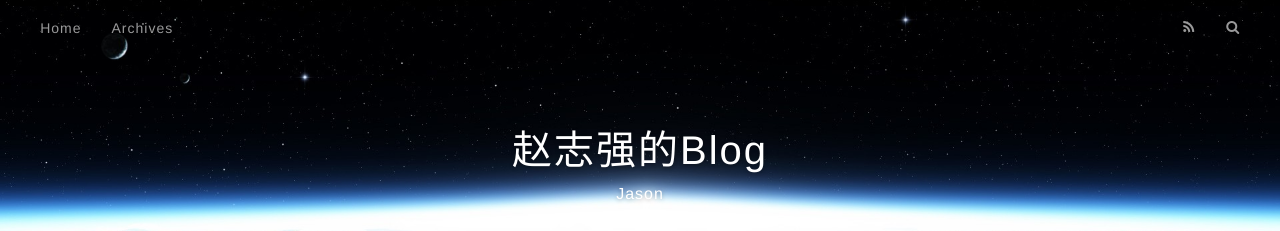
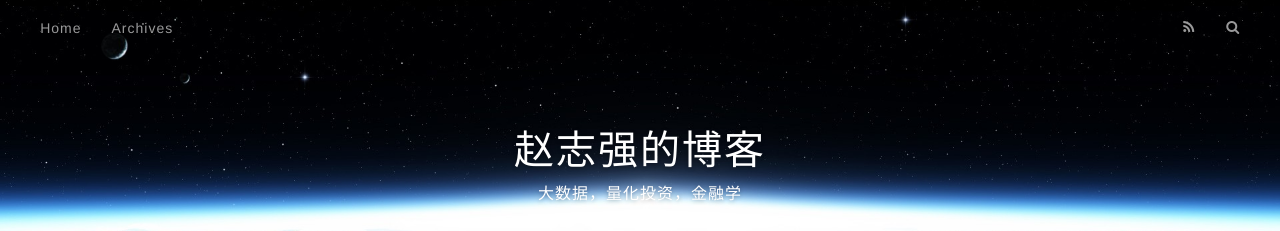
Before and after one commit to zzqoxygen/zzqoxygen.github.io, a plain HTML site: page index.html in a window 1280 px wide. Shown: the top 231 px of the page. Drawn offline with nearby package versions, Linux system fonts and the light colour scheme.

Commit message:
Site updated: 2016-09-03 22:20:43

```diff
--- a/index.html
+++ b/index.html
@@ -3,19 +3,19 @@
 <head>
   <meta charset="utf-8">
 
-  <title>赵志强的Blog</title>
+  <title>赵志强的博客</title>
   <meta name="viewport" content="width=device-width, initial-scale=1, maximum-scale=1">
   <meta name="description" content="test">
 <meta property="og:type" content="website">
-<meta property="og:title" content="赵志强的Blog">
+<meta property="og:title" content="赵志强的博客">
 <meta property="og:url" content="http://yoursite.com/index.html">
-<meta property="og:site_name" content="赵志强的Blog">
+<meta property="og:site_name" content="赵志强的博客">
 <meta property="og:description" content="test">
 <meta name="twitter:card" content="summary">
-<meta name="twitter:title" content="赵志强的Blog">
+<meta name="twitter:title" content="赵志强的博客">
 <meta name="twitter:description" content="test">
 
-    <link rel="alternate" href="/atom.xml" title="赵志强的Blog" type="application/atom+xml">
+    <link rel="alternate" href="/atom.xml" title="赵志强的博客" type="application/atom+xml">
 
 
     <link rel="icon" href="/favicon.png">
@@ -36,11 +36,11 @@
   <div id="header-outer" class="outer">
     <div id="header-title" class="inner">
       <h1 id="logo-wrap">
-        <a href="/" id="logo">赵志强的Blog</a>
+        <a href="/" id="logo">赵志强的博客</a>
       </h1>
 
         <h2 id="subtitle-wrap">
-          <a href="/" id="subtitle">Jason</a>
+          <a href="/" id="subtitle">大数据，量化投资，金融学</a>
         </h2>
 
     </div>
@@ -103,7 +103,7 @@
 
     </div>
     <footer class="article-footer">
-      <a data-url="http://yoursite.com/2016/09/03/hello-world/" data-id="cisn9yax800009qsd7s5zq87c" class="article-share-link">Share</a>
+      <a data-url="http://yoursite.com/2016/09/03/hello-world/" data-id="cisna180l0000dysdrv9ha6lm" class="article-share-link">Share</a>
 
 
     </footer>
```
Also changed, not shown: 2016/09/03/hello-world/index.html (+6 -6 lines), archives/2016/09/index.html (+7 -7 lines), archives/2016/index.html (+7 -7 lines), archives/index.html (+7 -7 lines).
